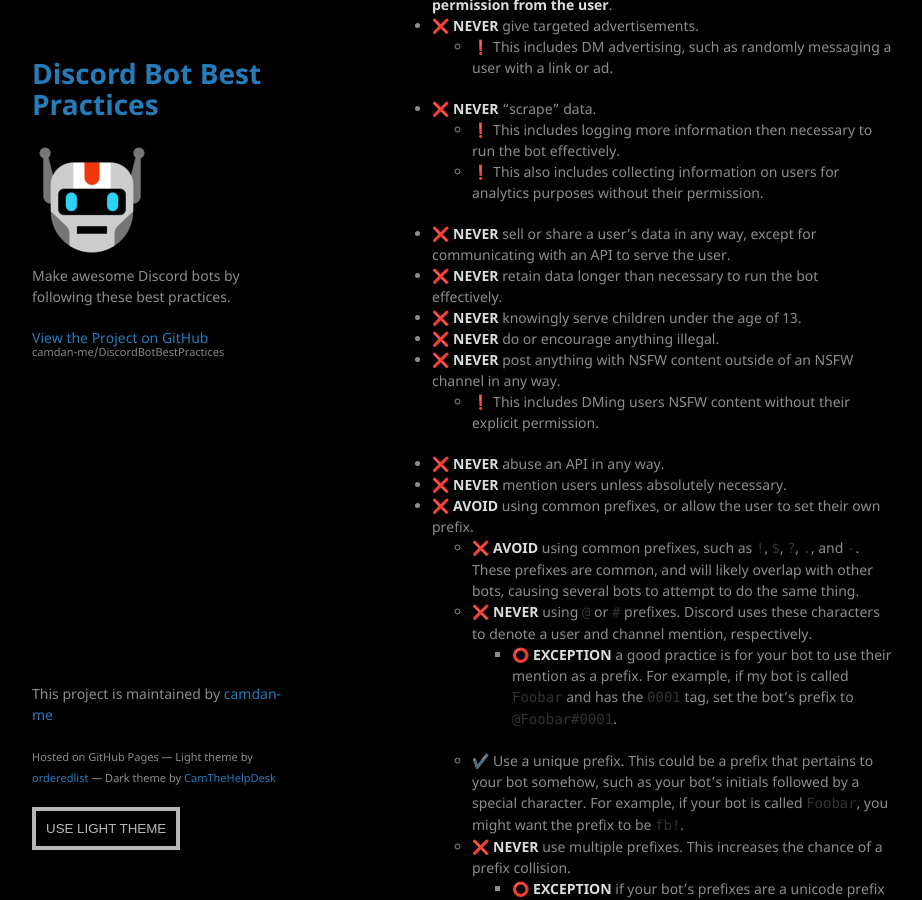
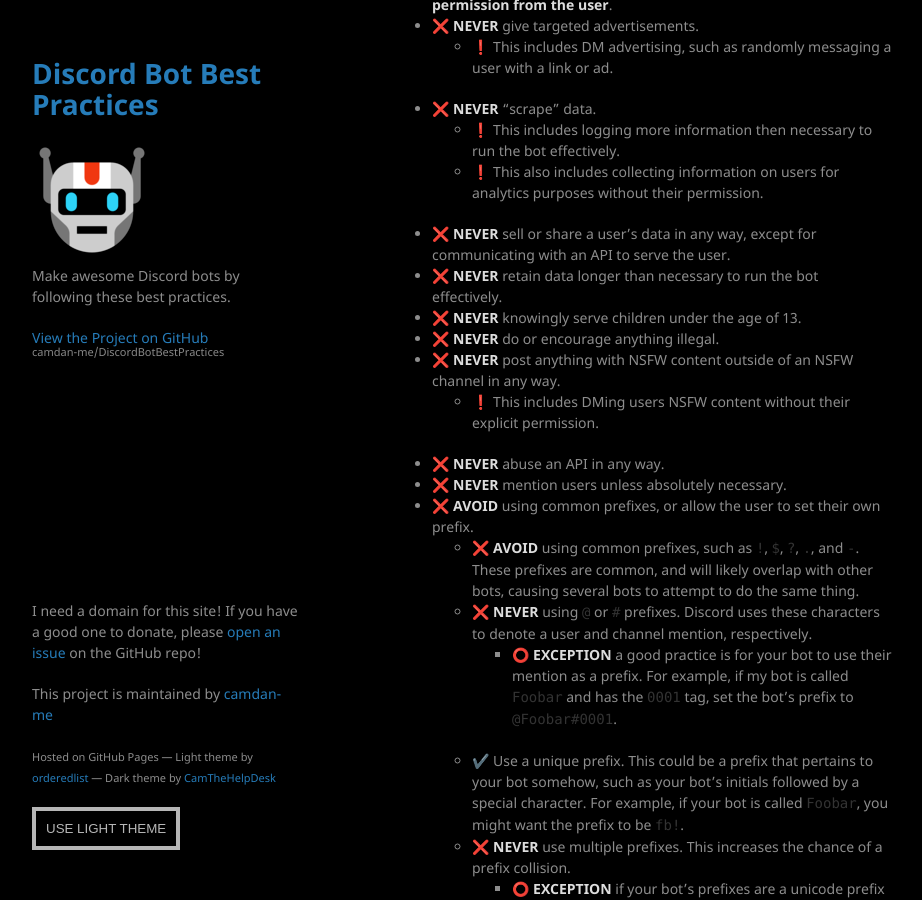
Before and after one commit to camdan-me/DiscordBotBestPractices, a Jekyll site: the page built from index.md, in a window 1280 px wide and 900 px high, scrolled down 345 px. Shown: the whole window, without its empty margins (178-1100 px from the left). Built offline with Jekyll 4.4.1, drawn with Linux system fonts in a browser that asks for light colours; our own code applies the rules of GitHub Pages for plain Markdown files.

Commit message:
Add domain request

```diff
--- a/_layouts/default.html
+++ b/_layouts/default.html
@@ -47,6 +47,7 @@
 
       </section>
       <footer>
+        <p>I need a domain for this site! If you have a good one to donate, please <a href="https://github.com/CamTheHelpDesk/DiscordBotBestPractices/issues/new">open an issue</a> on the GitHub repo!</p>
         {% if site.github.is_project_page %}
         <p>This project is maintained by <a href="{{ site.github.owner_url }}">{{ site.github.owner_name }}</a></p>
         {% endif %}
```
